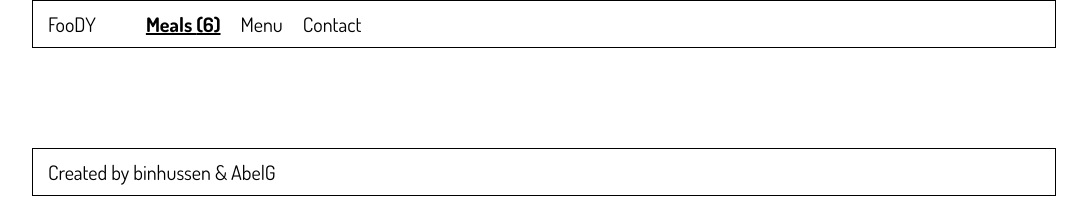
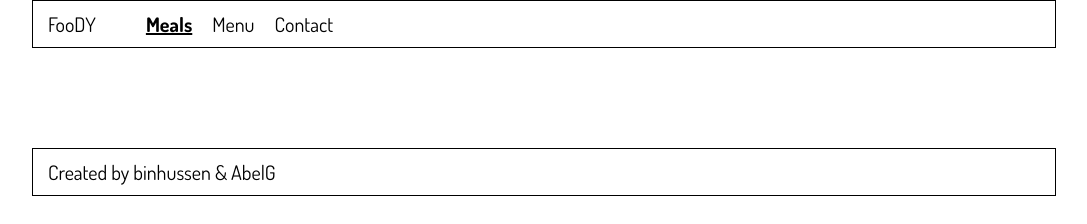
Before and after one commit to binhussen/foodie, a website built with webpack: page src/template.html in a window 1280 px wide. Shown: the whole page, without its empty margins (96-1183 px from the left). Built offline with nearby package versions, Linux system fonts and the light colour scheme; no server answers.

Commit message:
modify meals amount to be loaded dynamically

```diff
--- a/src/template.html
+++ b/src/template.html
@@ -25,7 +25,7 @@
 				<div class="logo-container">FooDY</div>
 				<ul class="nav-links">
 					<li>
-						<a href="#">Meals <span class="item-amount">(6)</span></a>
+						<a href="#">Meals <span class="item-amount"></span></a>
 					</li>
 					<li><a href="#">Menu</a></li>
 					<li><a href="#">Contact</a></li>
```
